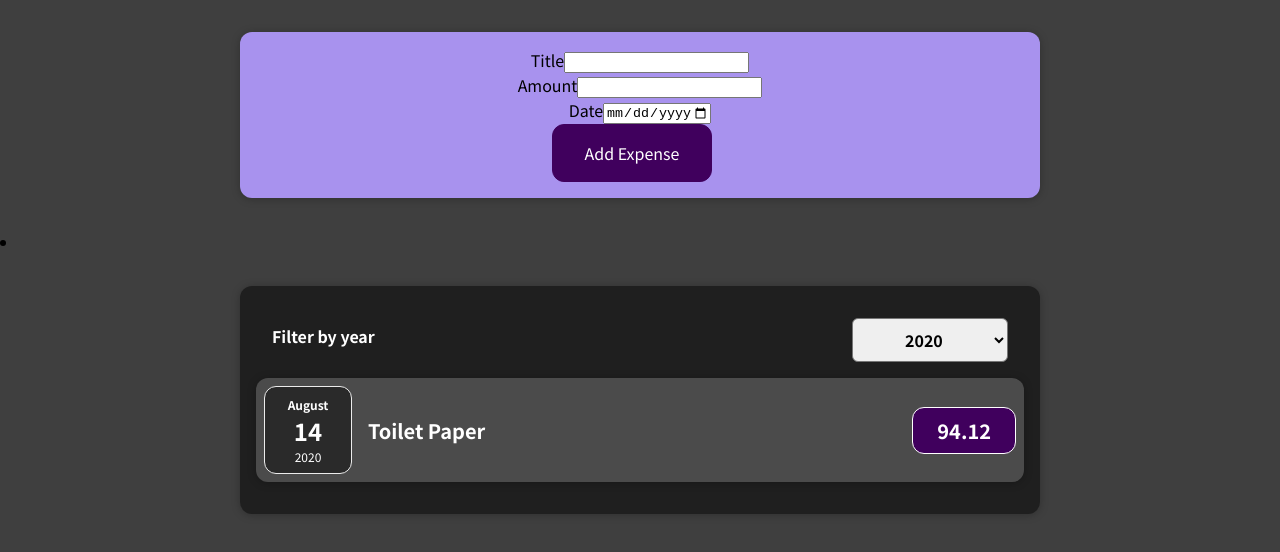
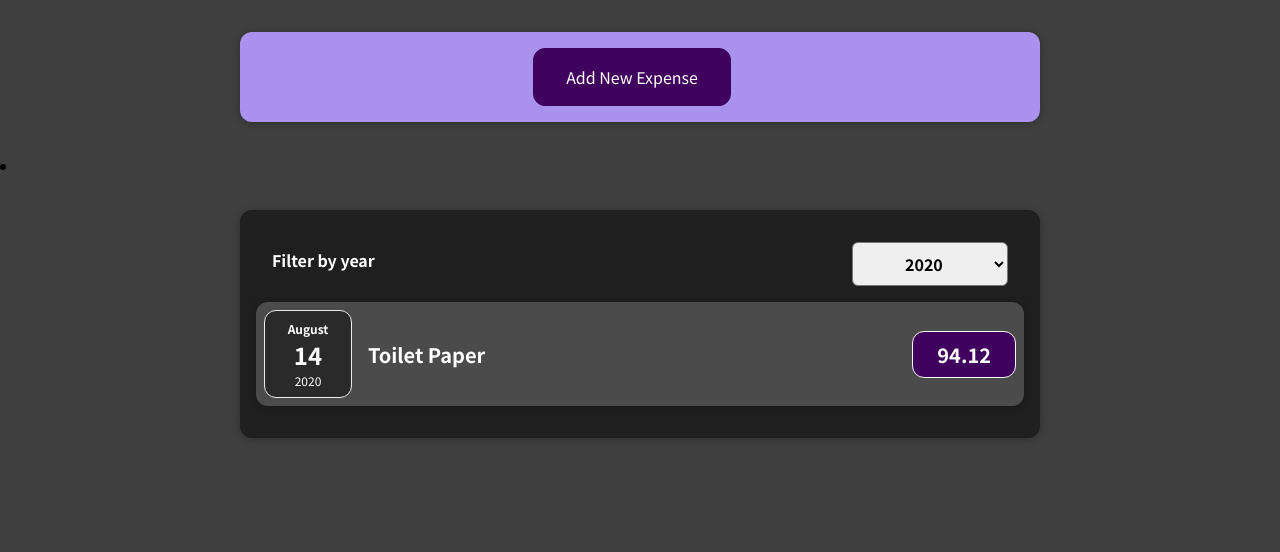
Before and after one commit to broverlord93/expense-react-app, a React (Create React App) app: page / in a window 1280 px wide. Shown: the top 552 px of the page. Built offline with nearby package versions, Linux system fonts and the light colour scheme.

Commit message:
Show/hide form on Cancel, Submit, and Add New Expense

```diff
--- a/src/components/NewExpense/ExpenseForm.js
+++ b/src/components/NewExpense/ExpenseForm.js
@@ -65,6 +65,7 @@ const ExpenseForm = (props) => {
                     <input type="date" value={userInput.enteredDate} min="2019-01-01" max={today} onChange={dateChangeHandler}/>
                 </div>
                 <div className="new-expense__actions">
+                    <button type="button" onClick={props.onCancel}>Cancel</button>
                     <button type="submit">Add Expense</button>
                 </div>
             </div>
--- a/src/components/NewExpense/NewExpense.js
+++ b/src/components/NewExpense/NewExpense.js
@@ -1,20 +1,32 @@
-import React from "react";
+import React, {useState} from "react";
 import ExpenseForm from "./ExpenseForm";
 
 import './NewExpense.css';
 
 const NewExpense = (props) => {
+    const [isEditing, setIsEditing] = useState(false);
+
     const saveExpenseDataHandler = (enteredExpenseData) => {
         const expenseData = {
             ...enteredExpenseData,
             id: Math.random().toString()
         };
         props.onAddExpense(expenseData);
+        setIsEditing(false);
     }
+
+    const startEditingHandler = () => {
+        setIsEditing(true);
+    }
+
+    const stopEditingHandler = () => {
+        setIsEditing(false);
+    };
 
     return (
         <div className="new-expense">
-            <ExpenseForm onSaveExpenseData={saveExpenseDataHandler}></ExpenseForm>
+            {!isEditing && <button onClick={startEditingHandler}>Add New Expense</button>}
+            {isEditing && <ExpenseForm onSaveExpenseData={saveExpenseDataHandler} onCancel={stopEditingHandler}/>}
         </div>
     );
 };
```
